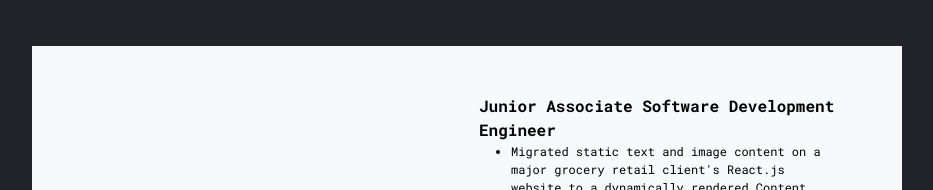
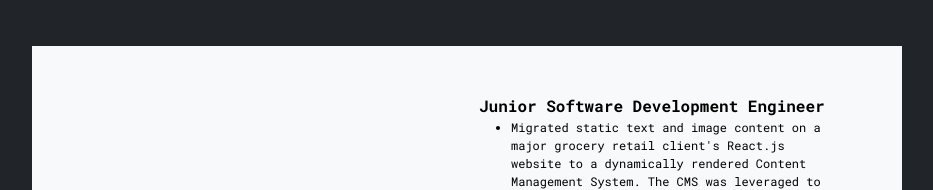
Before and after one commit to ronniebugia/ronnie-bugia-portfolio, a React (Create React App) app: page / in a window 1280 px wide. Shown: the part 2754-2944 px from the top of the page, without its empty margins (173-1106 px from the left). Built offline with nearby package versions, Linux system fonts and the light colour scheme; a web font is replaced by a local one.

Commit message:
Simplified text for Publicis Sapient role

```diff
--- a/src/data/ListOfExperience.js
+++ b/src/data/ListOfExperience.js
@@ -16,7 +16,7 @@ export const ListOfExperience = [
     },
     {
         "title": "Publicis Sapient",
-        "role": "Junior Associate Software Development Engineer",
+        "role": "Junior Software Development Engineer",
         "location": "Toronto, ON",
         "startDate": "July 2021",
         "endDate": "June 2022",
```
